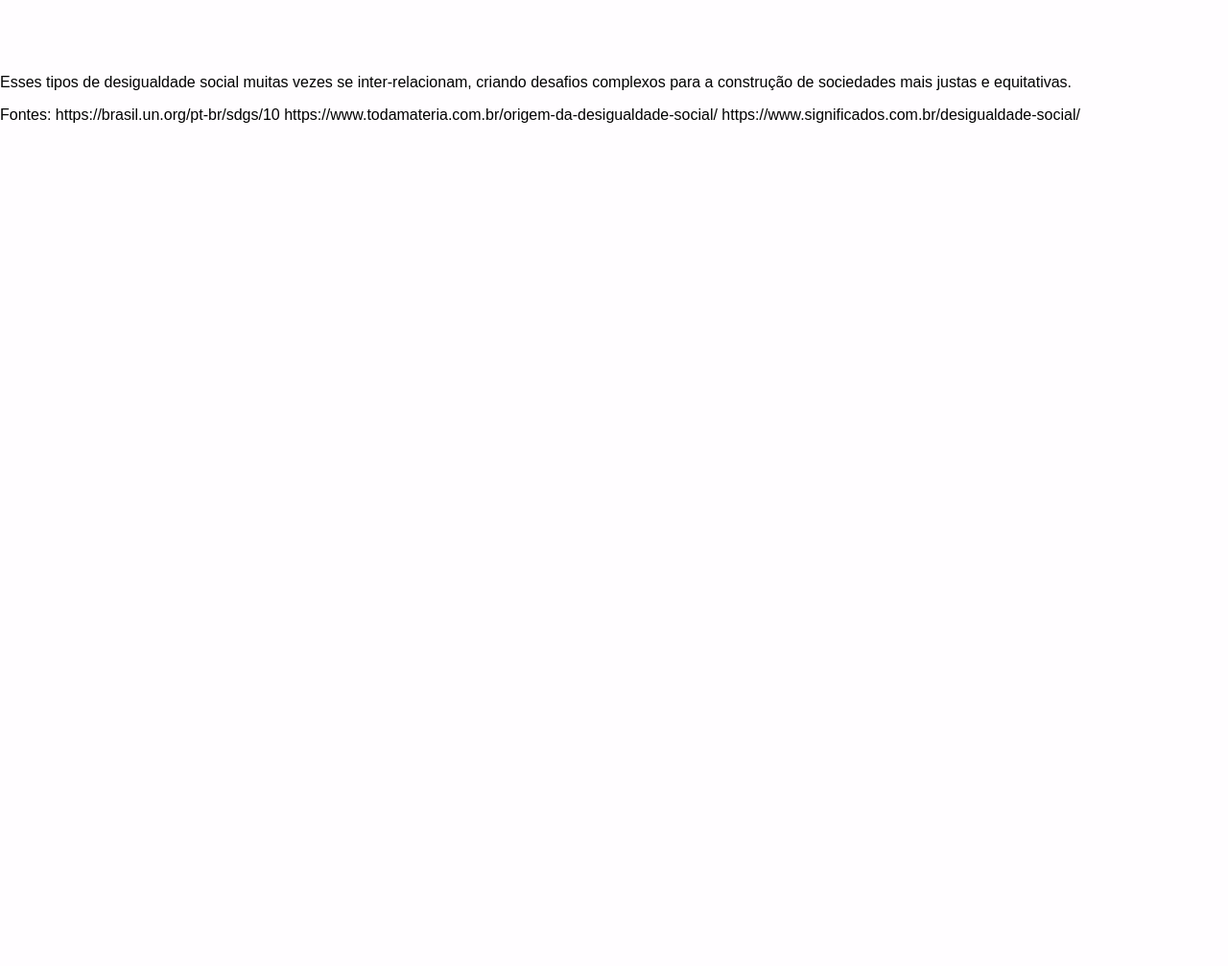
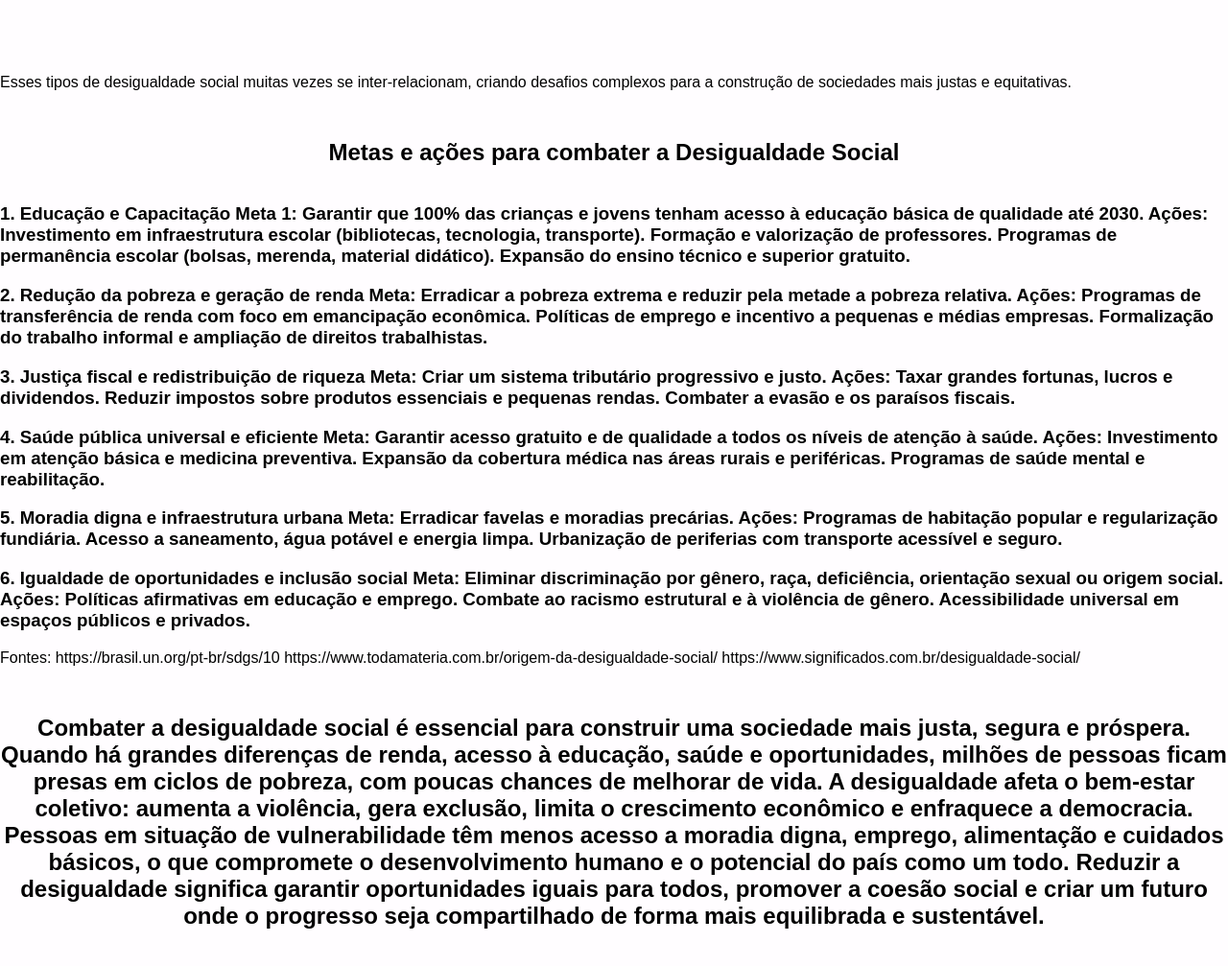
Before and after one commit to Andrezaamaral17/semana11, a plain HTML site: page trabalho andreza.html in a window 1280 px wide. Shown: the part 2442-3449 px from the top of the page at 96% size. Before the commit the page ends 2587 px from the top, so only its background shows below. Drawn offline with Linux system fonts and the light colour scheme.

Commit message:
Update trabalho andreza.html

```diff
--- a/trabalho andreza.html
+++ b/trabalho andreza.html
@@ -5,7 +5,7 @@
     <link rel="stylesheet" href="style.css">
     <meta charset="UTF-8">
     <meta name="viewport" content="width=device-width, initial-scale=1.0">
-    <title>Document</title>
+    <title>Falando sobre a ODS 10</title>
 </head>
 
 <body>
@@ -102,10 +102,11 @@
 
         </div>
         <div>
-           <p>
-            2. Desigualdade de Gênero: Envolve a diferença de
-            tratamento e oportunidades entre homens e mulheres. Isso pode se manifestar em salários desiguais, acesso
-            limitado a educação e carreiras, e normas sociais que favorecem um gênero sobre o outro.
+            <p>
+                2. Desigualdade de Gênero: Envolve a diferença de
+                tratamento e oportunidades entre homens e mulheres. Isso pode se manifestar em salários desiguais,
+                acesso
+                limitado a educação e carreiras, e normas sociais que favorecem um gênero sobre o outro.
             </p>
             <img class="imgfinal" src="genero.webp" alt="Desigualdade de Gênero">
         </div>
@@ -154,13 +155,132 @@
     <p> Esses tipos de desigualdade social muitas vezes se inter-relacionam, criando desafios complexos para a
         construção de sociedades mais justas e equitativas.
     </p>
+    <p>
+    <h2>
+        Metas e ações para combater a Desigualdade Social
+    </h2>
+    </p>
+    <div class="Metas">
+        <div>
+            <p>
+                <h3>
+                1. Educação e Capacitação
 
+                Meta 1: Garantir que 100% das crianças e jovens tenham acesso à educação básica de qualidade até 2030.
+
+                Ações:
+
+                Investimento em infraestrutura escolar (bibliotecas, tecnologia, transporte).
+
+                Formação e valorização de professores.
+
+                Programas de permanência escolar (bolsas, merenda, material didático).
+
+                Expansão do ensino técnico e superior gratuito.
+                </h3>
+            </p>
+        </div>
+    </div>
+    <div>
+        <p>
+             <h3>
+            2. Redução da pobreza e geração de renda
+
+            Meta: Erradicar a pobreza extrema e reduzir pela metade a pobreza relativa.
+
+            Ações:
+
+            Programas de transferência de renda com foco em emancipação econômica.
+
+            Políticas de emprego e incentivo a pequenas e médias empresas.
+
+            Formalização do trabalho informal e ampliação de direitos trabalhistas.
+            </h3>
+        </p>
+    </div>
+    <div>
+        <p>
+             <h3>
+            3. Justiça fiscal e redistribuição de riqueza
+
+            Meta: Criar um sistema tributário progressivo e justo.
+
+            Ações:
+
+            Taxar grandes fortunas, lucros e dividendos.
+
+            Reduzir impostos sobre produtos essenciais e pequenas rendas.
+
+            Combater a evasão e os paraísos fiscais.
+            </h3>
+        </p>
+    </div>
+    <div>
+        <p>
+            <h3>
+            4. Saúde pública universal e eficiente
+
+            Meta: Garantir acesso gratuito e de qualidade a todos os níveis de atenção à saúde.
+
+            Ações:
+
+            Investimento em atenção básica e medicina preventiva.
+
+            Expansão da cobertura médica nas áreas rurais e periféricas.
+
+            Programas de saúde mental e reabilitação.
+            </h3>
+        </p>
+    </div>
+    <div>
+        <p>
+         <h3>
+            5. Moradia digna e infraestrutura urbana
+
+            Meta: Erradicar favelas e moradias precárias.
+
+            Ações:
+
+            Programas de habitação popular e regularização fundiária.
+
+            Acesso a saneamento, água potável e energia limpa.
+
+            Urbanização de periferias com transporte acessível e seguro.
+            </h3>
+        </p>
+    </div>
+    <div>
+        <p>
+             <h3>
+            6. Igualdade de oportunidades e inclusão social
+
+            Meta: Eliminar discriminação por gênero, raça, deficiência, orientação sexual ou origem social.
+
+            Ações:
+
+            Políticas afirmativas em educação e emprego.
+
+            Combate ao racismo estrutural e à violência de gênero.
+
+            Acessibilidade universal em espaços públicos e privados.
+            </h3>
+        </p>
+    </div>
     <p>
         Fontes:
         https://brasil.un.org/pt-br/sdgs/10
         https://www.todamateria.com.br/origem-da-desigualdade-social/
         https://www.significados.com.br/desigualdade-social/
     </p>
+    <p>
+        <h2>
+            Combater a desigualdade social é essencial para construir uma sociedade mais justa, segura e próspera. Quando há grandes diferenças de renda, acesso à educação, saúde e oportunidades, milhões de pessoas ficam presas em ciclos de pobreza, com poucas chances de melhorar de vida.
+
+A desigualdade afeta o bem-estar coletivo: aumenta a violência, gera exclusão, limita o crescimento econômico e enfraquece a democracia. Pessoas em situação de vulnerabilidade têm menos acesso a moradia digna, emprego, alimentação e cuidados básicos, o que compromete o desenvolvimento humano e o potencial do país como um todo.
+
+Reduzir a desigualdade significa garantir oportunidades iguais para todos, promover a coesão social e criar um futuro onde o progresso seja compartilhado de forma mais equilibrada e sustentável.
+        </h2>
+    </p>
 </body>
 
 </html>
```
